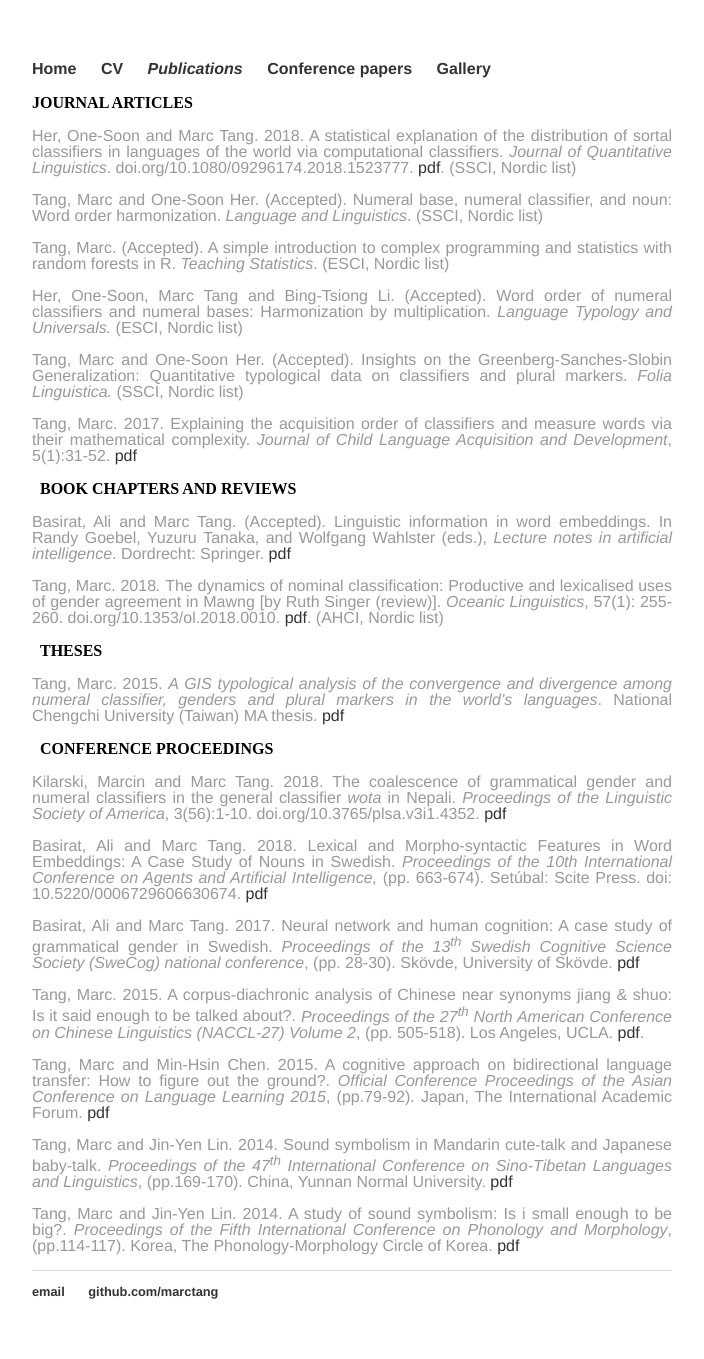
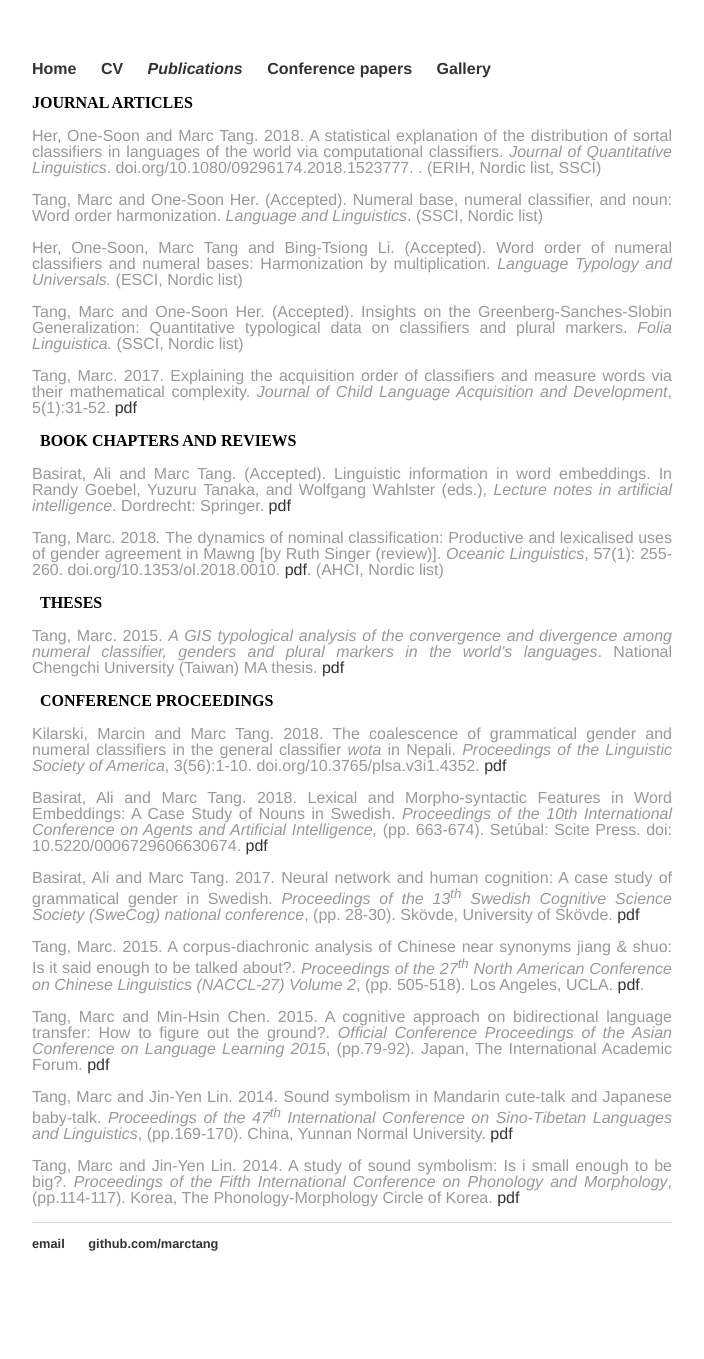
Before and after one commit to marctang/marctang.github.io, a Jekyll site: the page built from publications.html, in a window 1280 px wide. Shown: the whole page, without its empty margins (288-992 px from the left). Built offline with Jekyll 4.4.1, drawn with Linux system fonts in a browser that asks for light colours; after the commit the page ends 1311 px from its top, so only the background shows below that.

Commit message:
Update publications.html

```diff
--- a/publications.html
+++ b/publications.html
@@ -4,9 +4,8 @@
 ---
 
 <strong>JOURNAL ARTICLES</strong>
-<p style="text-align: justify;">Her, One-Soon and Marc Tang. 2018. A statistical explanation of the distribution of sortal classifiers in languages of the world via computational classifiers. <em>Journal of Quantitative Linguistics</em>. doi.org/10.1080/09296174.2018.1523777. <a href="https://www.tandfonline.com/doi/full/10.1080/09296174.2018.1523777" target="_blank" rel="noopener">pdf</a>. (SSCI, Nordic list)</p>
+<p style="text-align: justify;">Her, One-Soon and Marc Tang. 2018. A statistical explanation of the distribution of sortal classifiers in languages of the world via computational classifiers. <em>Journal of Quantitative Linguistics</em>. doi.org/10.1080/09296174.2018.1523777. <a href="https://www.tandfonline.com/doi/full/10.1080/09296174.2018.1523777" target="_blank" rel="noopener"><span class="pdf-icon"></span></a>. (ERIH, Nordic list, SSCI)</p>
 <p style="text-align: justify;">Tang, Marc and One-Soon Her. (Accepted). Numeral base, numeral classifier, and noun: Word order harmonization. <em>Language and Linguistics</em>. (SSCI, Nordic list)</p>
-<p style="text-align: justify;">Tang, Marc. (Accepted). A simple introduction to complex programming and statistics with random forests in R. <em>Teaching Statistics</em>. (ESCI, Nordic list)</p>
 <p style="text-align: justify;">Her, One-Soon, Marc Tang and Bing-Tsiong Li. (Accepted). Word order of numeral classifiers and numeral bases: Harmonization by multiplication. <em>Language Typology and Universals. </em>(ESCI, Nordic list)</p>
 <p style="text-align: justify;">Tang, Marc and One-Soon Her. (Accepted). Insights on the Greenberg-Sanches-Slobin Generalization: Quantitative typological data on classifiers and plural markers. <em>Folia Linguistica. </em>(SSCI, Nordic list)</p>
 <p style="text-align: justify;">Tang, Marc. 2017. Explaining the acquisition order of classifiers and measure words via their mathematical complexity. <em>Journal of Child Language Acquisition and Development</em>, 5(1):31-52. <span style="color: #808080;"><a href="https://marctangblog.files.wordpress.com/2016/09/2017_tang_acquistion-of-classifiers-and-measure-words.pdf" target="_blank" rel="noopener">pdf</a></span></p>
```
